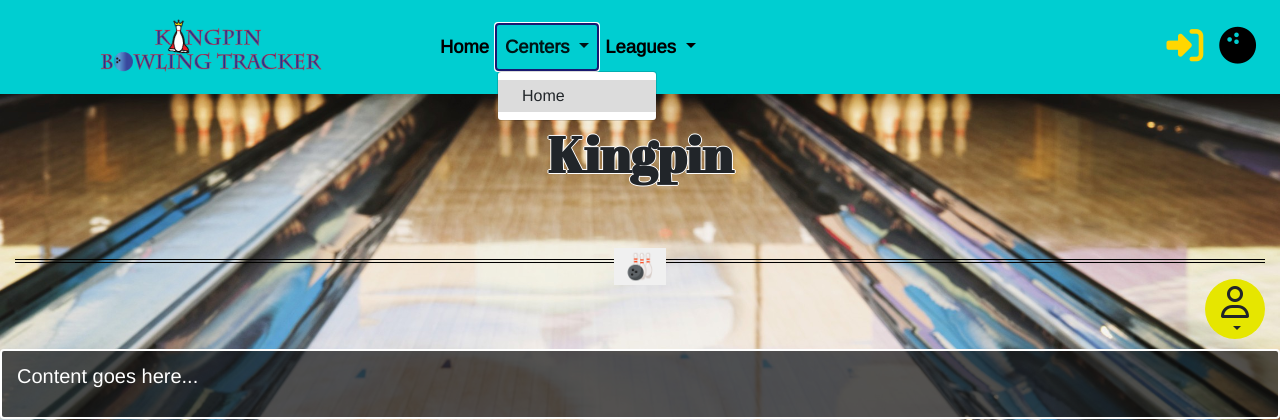
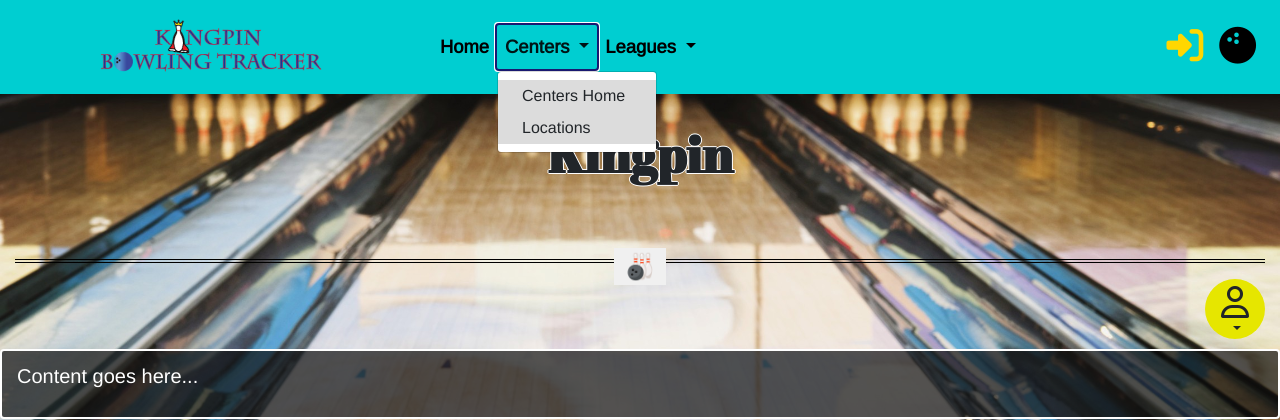
Before and after one commit to cjtrombley/KPTracker, a Django app: page /kpbt/ in a window 1280 px wide, after a click on "Centers". Shown: the top 420 px of the page. Run offline with Django 3.2, Linux system fonts and the light colour scheme; some libraries are stand-ins or nearby versions.

Commit message:
Created center locations view plus routing under centers tab with Google Maps API integration, imported new variations of Kingpin logo, created about us page, and minor tweaks on centers home and main homepage

```diff
--- a/kptracker_serv/kpbt/centers/urls.py
+++ b/kptracker_serv/kpbt/centers/urls.py
@@ -3,6 +3,7 @@ from kpbt.centers import views
 
 urlpatterns =[
 	path('create', views.create_bowling_center, name='create-bowling-center'),
+    path('locations', views.center_locations, name='center_locations'),
 	path('', views.view_center_home, name='center-home'),
 	path('<str:center_name>', views.view_center_home, name='view-center-by-name'),
 ]
--- a/kptracker_serv/kpbt/centers/views.py
+++ b/kptracker_serv/kpbt/centers/views.py
@@ -1,4 +1,5 @@
 from django.shortcuts import render, redirect, get_object_or_404
+from django.http import HttpResponse
 from django.contrib.auth.decorators import login_required, permission_required
 from kpbt.centers.forms import BowlingCenterForm
 from kpbt.leagues.forms import LeagueCreationForm
@@ -36,7 +37,8 @@ def view_center_home(request, center_name=""):
 		#	center = BowlingCenter.objects.get(name=identifier)
 		#except:
 		#	ObjectDoesNotExist
-
+def center_locations(request):
+    return render(request, 'centers/center_locations.html')
 
 """
 @permission_required('kpbt.view_bowlingcenter')
--- a/kptracker_serv/kpbt/static/css/styles.css
+++ b/kptracker_serv/kpbt/static/css/styles.css
@@ -383,6 +383,11 @@ label {
     transform: scale(1.3);
 }
 
+#map {
+  height: 700px;  /* The height is 400 pixels */
+  width: 100%;  /* The width is the width of the web page */
+}
+
 #footer {
    position: absolute;
 /*   bottom: 0;*/
--- /dev/null
+++ b/kptracker_serv/kpbt/static/js/map.js
@@ -0,0 +1,46 @@
+      var map;
+      var markers = [];
+
+      function initMap() {
+        map = new google.maps.Map(document.getElementById('map'), {
+          center: {lat: 43.6211955, lng: -84.6824346},
+          zoom: 0
+        });
+
+        var locations = [
+          {title: 'Michigan', location: {lat: 43.6211955, lng: -84.6824346}},
+          {title: 'Luxury Lanes', location: {lat: 42.4603541, lng: -83.1256903}},
+        ];
+
+        var largeInfowindow = new google.maps.InfoWindow();
+        var bounds = new google.maps.LatLngBounds();
+
+        for (var i = 0; i < locations.length; i++) {
+          var position = locations[i].location;
+          var title = locations[i].title;
+          var marker = new google.maps.Marker({
+            map: map,
+            position: position,
+            title: title,
+            animation: google.maps.Animation.DROP,
+            id: i
+          });
+          markers.push(marker);
+          marker.addListener('click', function() {
+            populateInfoWindow(this, largeInfowindow);
+          });
+          bounds.extend(markers[i].position);
+        }
+        map.fitBounds(bounds);
+      }
+
+      function populateInfoWindow(marker, infowindow) {
+        if (infowindow.marker != marker) {
+          infowindow.marker = marker;
+          infowindow.setContent('<div class="font-weight-bolder">' + marker.title + '</div>');
+          infowindow.open(map, marker);
+          infowindow.addListener('closeclick',function(){
+            infowindow.setMarker = null;
+          });
+        }
+      }
--- a/kptracker_serv/templates/kpbt/centers/center_home.html
+++ b/kptracker_serv/templates/kpbt/centers/center_home.html
@@ -21,6 +21,7 @@
 		<td><a href="{% url 'view-profile-by-username' center.manager.username %}"> {{ center.manager.userprofile.first_name }} {{ center.manager.userprofile.last_name }} </a></td>
 	</tr>
 	{% endfor %}
+    <!-- This is just a dummy row! -->
     <tr class="text-justify table-info font-weight-bolder"><td>HangLoose Lanes</td> <td>16</td> <td>Evan Hassan</td></tr>
 </table>
 </div>
--- a/kptracker_serv/templates/kpbt/index.html
+++ b/kptracker_serv/templates/kpbt/index.html
@@ -20,12 +20,13 @@
         Centers
         </a>
       <div class="dropdown-menu" aria-labelledby="navbardrop">
-        <a class="dropdown-item" href="{% url 'center-home' %}">Home</a>
+        <a class="dropdown-item" href="{% url 'center-home' %}">Centers Home</a>
         {% if request.user.is_authenticated %}
             {% if request.user.is_superuser %}
             <a class="dropdown-item" href="{% url 'create-bowling-center' %}">Create Center</a>
             {% endif %}
         {% endif %}
+        <a class="dropdown-item" href="{% url 'center_locations' %}">Locations</a>
       </div>
       </li>
     <li class="nav-item dropdown">
@@ -33,7 +34,7 @@
         Leagues
       </a>
       <div class="dropdown-menu" aria-labelledby="navbardrop2">
-        <a class="dropdown-item" href="{% url 'league-home' %}">Home</a>
+        <a class="dropdown-item" href="{% url 'league-home' %}">Leagues Home</a>
         {% if user.is_authenticated %}
             {% if user.userprofile.is_center_manager %}
             <a class="dropdown-item" href="{% url 'create-league' user.center_managed.name %}" >Create League</a>
@@ -85,11 +86,11 @@
                 <p>Logged in as: <mark>{{ user.get_username }}</mark></p>
                 {% if request.user.is_authenticated %}
                 {% if request.user.is_superuser %}
-                <a href="{% url 'admin:index' %}"><i class="fad fa-user-crown"></i> Admin page</a>
+                <a href="{% url 'admin:index' %}" class="text-center" style="display: block;"><i class="fad fa-user-crown"></i> Admin page</a>
                 {% endif %}
                 {% endif %}
                 <br>
-                <a href="{% url 'logout' %}?next={% url 'login' %}"><i class="fas fa-sign-out-alt"></i> Logout</a>
+                <a href="{% url 'logout' %}?next={% url 'login' %}" class="text-center" style="display: block;"><i class="fas fa-sign-out-alt"></i> Logout</a>
                 {% else %}
                 <a href="{% url 'login' %}">Please login to continue.</a>
                 {% endif %}
@@ -135,6 +136,10 @@
   <script src="https://stackpath.bootstrapcdn.com/bootstrap/4.3.1/js/bootstrap.min.js" integrity="sha384-JjSmVgyd0p3pXB1rRibZUAYoIIy6OrQ6VrjIEaFf/nJGzIxFDsf4x0xIM+B07jRM" crossorigin="anonymous"></script>
   <!-- app.js -->
   <script src="{% static 'js/app.js' %}"></script>
-
+  <!-- Google Maps -->
+  <script async defer src="https://maps.googleapis.com/maps/api/js?key=AIzaSyBaRw18zPOLk-b3WAzaEWWNtmT0-OGsJBw&callback=initMap"
+  type="text/javascript"></script>
+  <!-- map.js -->
+  <script src="{% static 'js/map.js' %}"></script>
 </body>
 {% endblock %}
```
Also changed, not shown: kptracker_serv/templates/kpbt/centers/center_locations.html (added, +14 -0 lines), kptracker_serv/kpbt/static/images/icons/Kingpin_v1.png (added), kptracker_serv/kpbt/static/images/icons/Kingpin_v2.png (added), kptracker_serv/kpbt/static/images/icons/Kingpin_v3.png (added), kptracker_serv/templates/kpbt/about-us.html (added).
